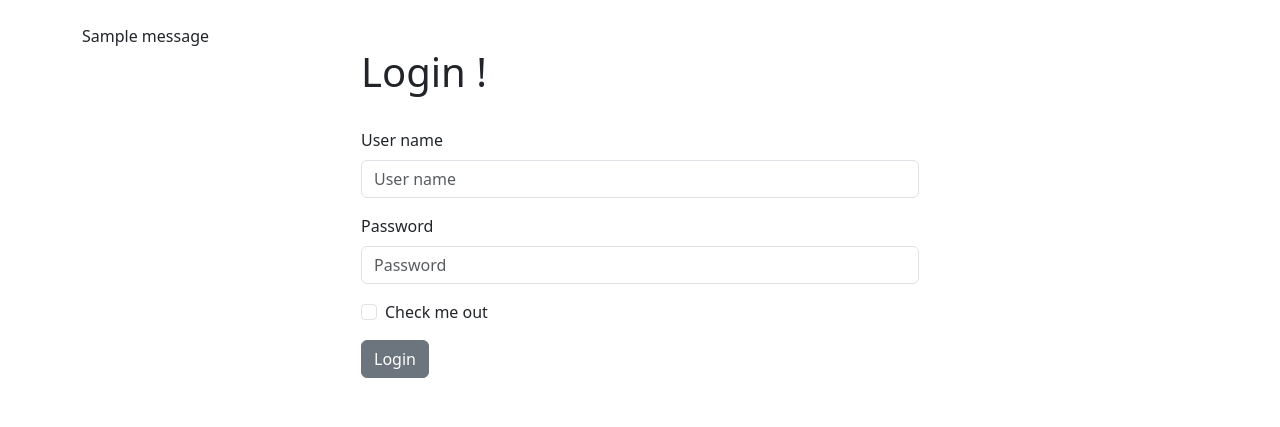
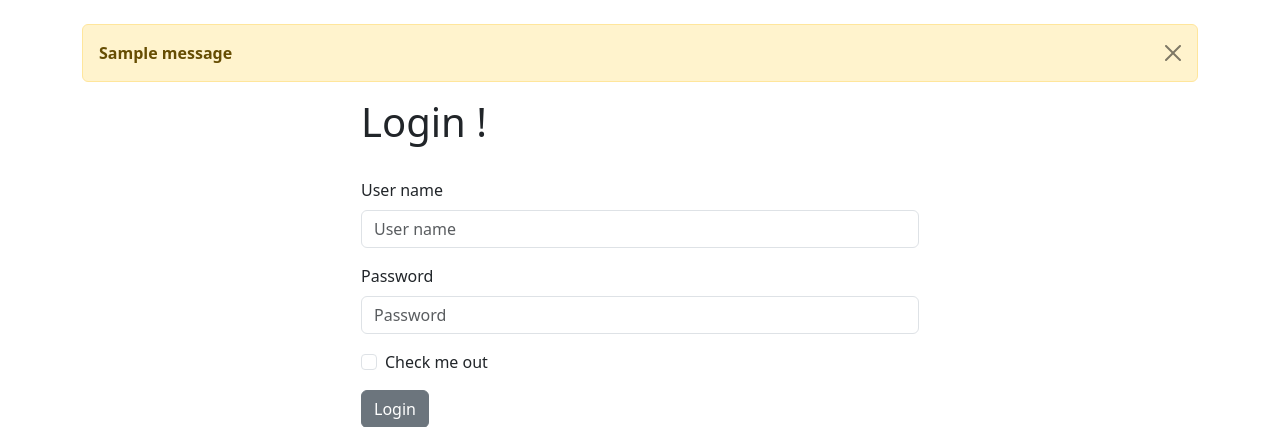
Before and after one commit to tcharrisson/Django-CRM-project, a Django app: page / in a window 1280 px wide. Shown: the part 56-483 px from the top of the page. Run offline with Django 4.2, Linux system fonts and the light colour scheme; tables that the repository leaves empty hold one stand-in row (values such as "Sample post"); one stand-in notice (Sample message) is shown.

Commit message:
addition of alerts

```diff
--- a/website/templates/base.html
+++ b/website/templates/base.html
@@ -12,7 +12,12 @@
         <br/>
         {% if messages %}
           {% for message in messages %}
-            {{ message }}
+          <div class="alert alert-warning alert-dismissible fade show" role="alert">
+            <strong>
+              {{ message }}
+            </strong>
+            <button type="button" class="btn-close" data-bs-dismiss="alert" aria-label="Close"></button>
+          </div>
           {% endfor %}
         {% endif %}
         {% block content  %}
```
